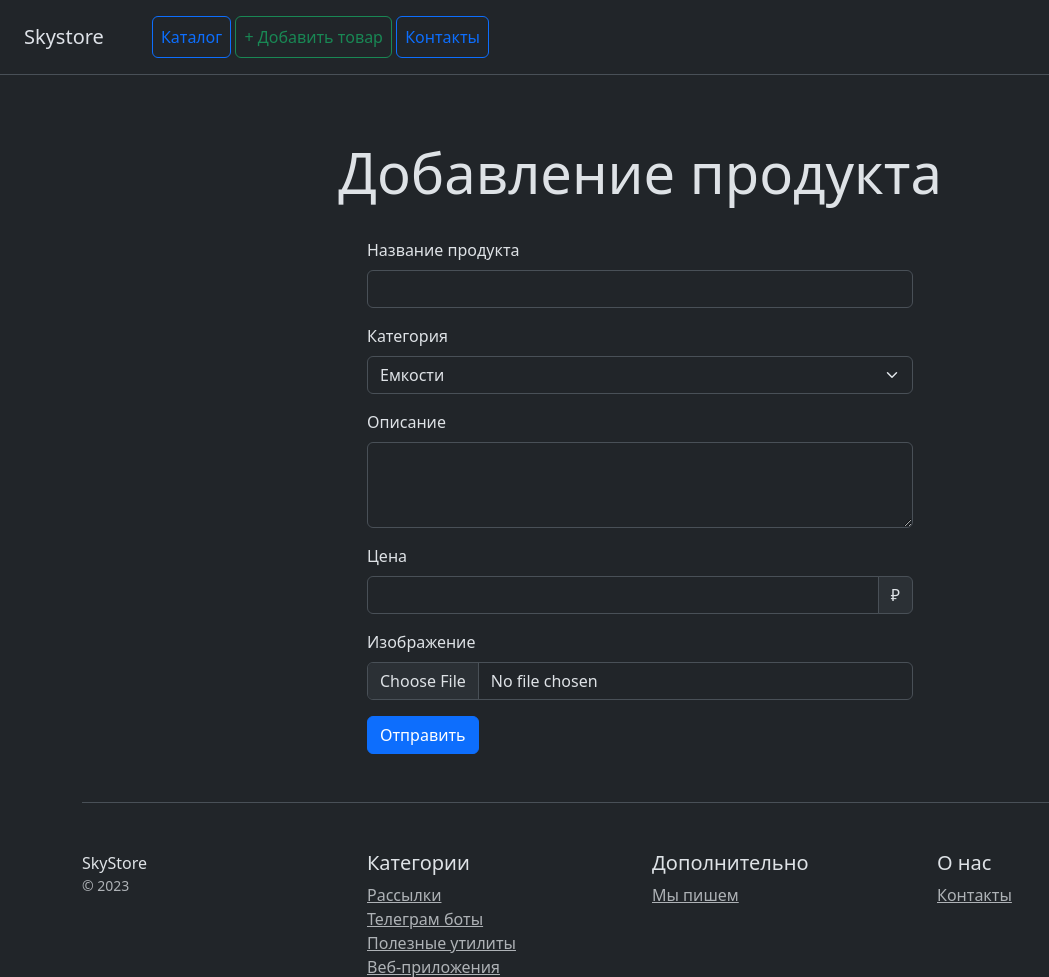
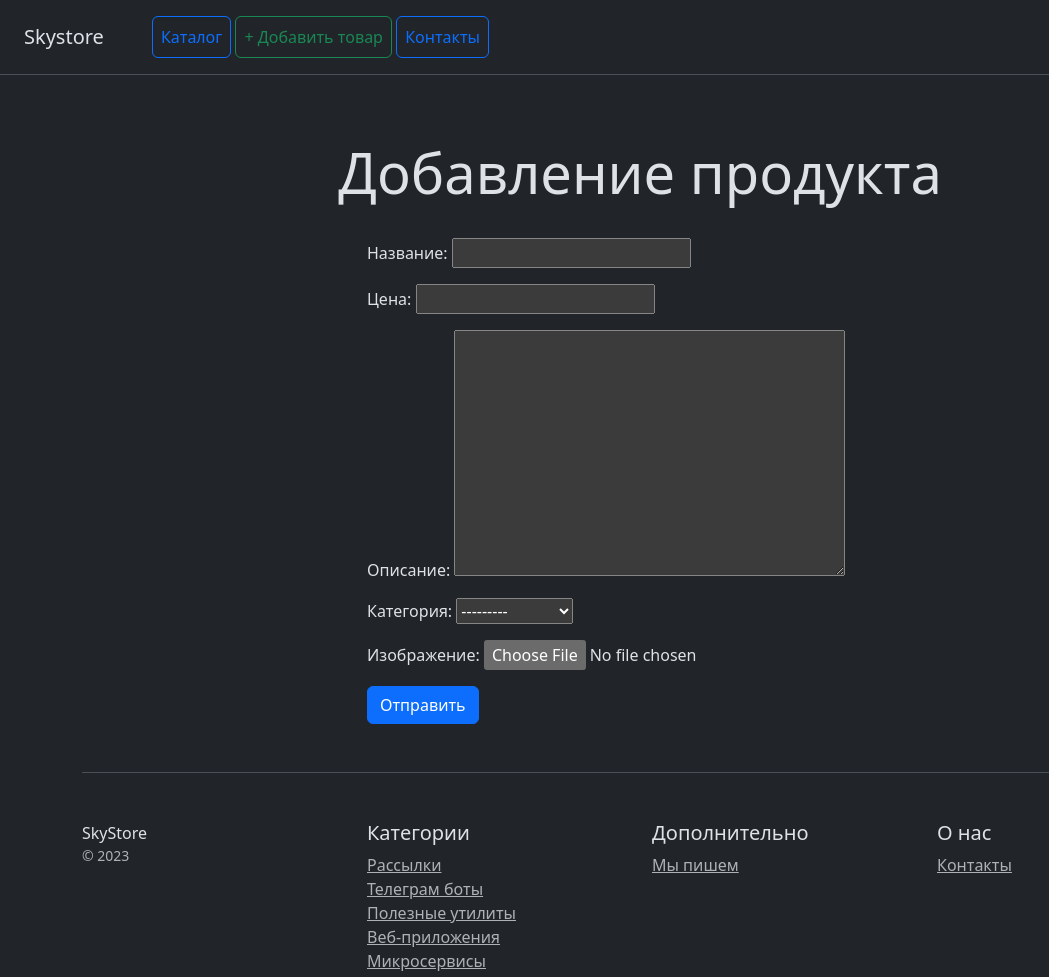
Before and after one commit to VladimirSulym/hw_modul_6_1, a Django app: page /add_product/ in a window 1280 px wide. Shown: the top 977 px of the page, without its empty margins (0-1049 px from the left). Run offline with Django 5.2, Linux system fonts and the light colour scheme; data comes from the database, SQL or seed files in the repository; some libraries are stand-ins or nearby versions.

Commit message:
The project has been converted to CBV

```diff
--- a/catalog/templates/add_product.html
+++ b/catalog/templates/add_product.html
@@ -6,35 +6,9 @@
 </div>
 <div class="container">
     <div class="row d-flex justify-content-center">
-        <form class="col-6" method="post">
+        <form class="col-6" method="post" enctype="multipart/form-data">
             {% csrf_token %}
-            <div class="mb-3">
-                <label for="name" class="form-label">Название продукта</label>
-                <input type="text" class="form-control" id="name" name="name">
-            </div>
-            <div class="mb-3">
-                <label for="category" class="form-label">Категория</label>
-                <select class="form-select" id="category" name="category">
-                    {% for category in categories %}
-                        <option value="{{ category.id }}">{{ category.name }}</option>
-                    {% endfor %}
-                </select>
-            </div>
-            <div class="mb-3">
-                <label for="description" class="form-label">Описание</label>
-                <textarea class="form-control" rows="3" id="description" name="description"></textarea>
-            </div>
-            <div class="mb-3">
-                <label for="price" class="form-label">Цена</label>
-                <div class="input-group">
-                    <input type="text" class="form-control" aria-label="Сумма в рублях" id="price" name="price">
-                    <span class="input-group-text">₽</span>
-                </div>
-            </div>
-            <div class="mb-3">
-                <label for="image" class="form-label">Изображение</label>
-                <input type="file" class="form-control" id="image" name="image">
-            </div>
+            {{ form.as_p }}
             <button type="submit" class="btn btn-primary">Отправить</button>
         </form>
     </div>
--- a/catalog/urls.py
+++ b/catalog/urls.py
@@ -5,8 +5,9 @@ from catalog.apps import CatalogConfig
 app_name = CatalogConfig.name
 
 urlpatterns = [
-    path("", views.catalog, name="catalog"),
-    path("contacts/", views.contacts, name="contacts"),
-    path("product/<int:product_id>/", views.product_info, name="product"),
-    path("add_product/", views.add_product, name="add_product"),
+    path("", views.CatalogView.as_view(), name="catalog"),
+    path("contacts/", views.ContactsView.as_view(), name="contacts"),
+    path("product/<int:pk>/", views.ProductInfoView.as_view(), name="product"),
+    path("add_product/", views.AddProductView.as_view(), name="add_product"),
+    path("add_success/", views.AddSuccessView.as_view(), name="add_success"),
 ]
--- a/catalog/views.py
+++ b/catalog/views.py
@@ -1,38 +1,81 @@
 from django.http import HttpResponse
 from django.shortcuts import render
-
+from django.urls import reverse_lazy
+from django.views.generic.edit import CreateView, UpdateView, DeleteView
+from django.views.generic import ListView, DetailView, TemplateView
 from catalog.models import Product, Category
 
 
-def catalog(request):
-    products = Product.objects.all()
-    return render(request, 'home.html', context={'products': products})
+class CatalogView(ListView):
+    model = Product
+    template_name = 'home.html'
+    context_object_name = 'products'
 
 
-def contacts(request):
-    if request.method == "POST":
+class ProductInfoView(DetailView):
+    model = Product
+    template_name = 'product.html'
+    context_object_name = 'product'
+
+class ContactsView(TemplateView):
+    template_name = 'contacts.html'
+
+    def post(self, request, *args, **kwargs):
         name = request.POST['name']
         phone = request.POST['phone']
         message = request.POST['message']
         return HttpResponse(f"{name}, от Вас получено сообщений")
-    return render(request, 'contacts.html')
+
+class AddProductView(CreateView):
+    model = Product
+    fields = ['name', 'price', 'description', 'category', 'image']
+    template_name = 'add_product.html'
+    context_object_name = 'categories'
+    success_url = reverse_lazy('catalog:add_success')
+
+class AddSuccessView(TemplateView):
+    template_name = 'add_success.html'
 
 
-def product_info(request, product_id):
-    product = Product.objects.get(id=product_id)
-    return render(request, 'product.html', context={'product': product})
+    # def post(self, request, *args, **kwargs):
+    #     name = request.POST['name']
+    #     price = request.POST['price']
+    #     description = request.POST['description']
+    #     category = request.POST['category']
+    #     image = request.FILES.get('image')
+    #     Product.objects.create(name=name, price=float(price), description=description,
+    #                            category=Category.objects.get(id=category), image=image)
+    #     return render(request, 'add_success.html')
+
+# def catalog(request):
+#     products = Product.objects.all()
+#     return render(request, 'home.html', context={'products': products})
 
 
-def add_product(request):
-    categories = Category.objects.all()
-    if request.method == "POST":
-        name = request.POST['name']
-        price = request.POST['price']
-        description = request.POST['description']
-        category = request.POST['category']
-        # image = request.POST['image']
-        image = request.FILES.get('image')
-        Product.objects.create(name=name, price=float(price), description=description,
-                               category=Category.objects.get(id=category), image = image)
-        return render(request, 'add_success.html')
-    return render(request, 'add_product.html', context={'categories': categories})
+# def contacts(request):
+#     if request.method == "POST":
+#         name = request.POST['name']
+#         phone = request.POST['phone']
+#         message = request.POST['message']
+#         return HttpResponse(f"{name}, от Вас получено сообщений")
+#     return render(request, 'contacts.html')
+
+
+# def product_info(request, product_id):
+#     product = Product.objects.get(id=product_id)
+#     return render(request, 'product.html', context={'product': product})
+
+
+# def add_product(request):
+#     categories = Category.objects.all()
+#     if request.method == "POST":
+#         name = request.POST['name']
+#         price = request.POST['price']
+#         description = request.POST['description']
+#         category = request.POST['category']
+#         # image = request.POST['image']
+#         image = request.FILES.get('image')
+#         Product.objects.create(name=name, price=float(price), description=description,
+#                                category=Category.objects.get(id=category), image=image)
+#         return render(request, 'add_success.html')
+#     return render(request, 'add_product.html', context={'categories': categories})
```
